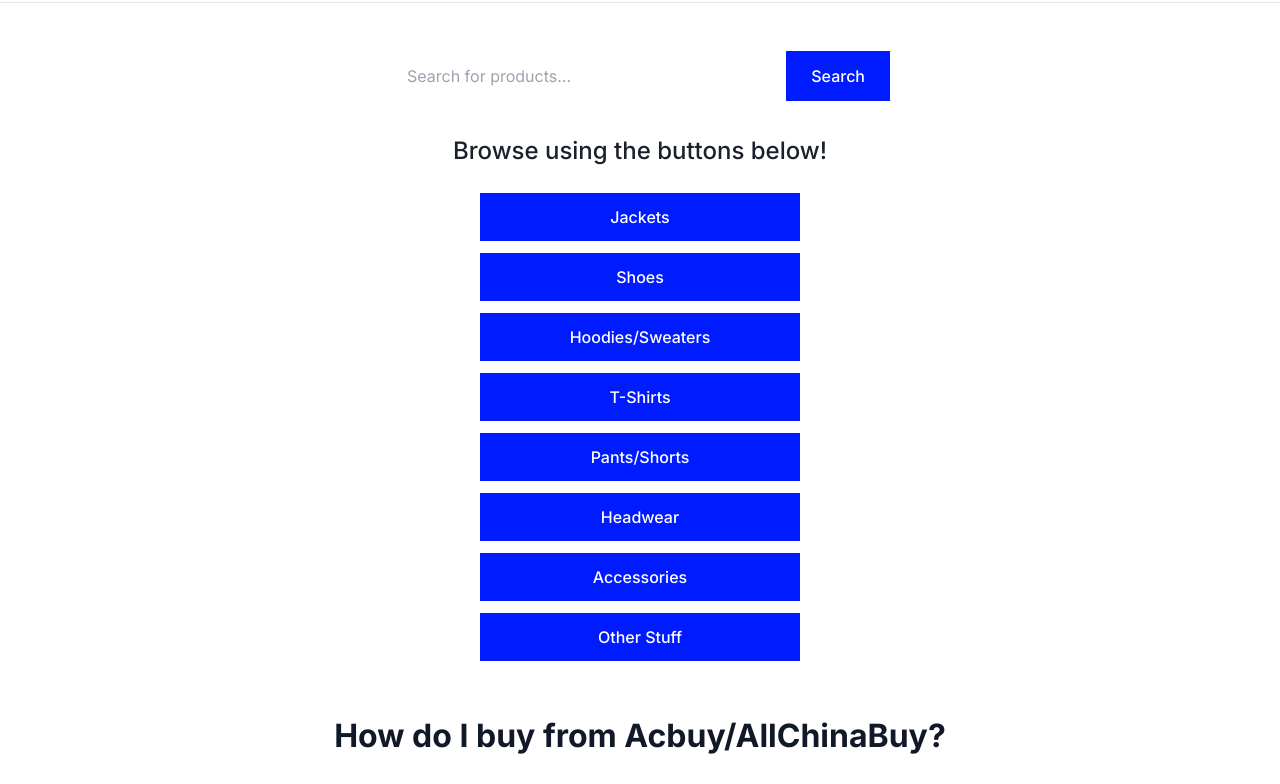
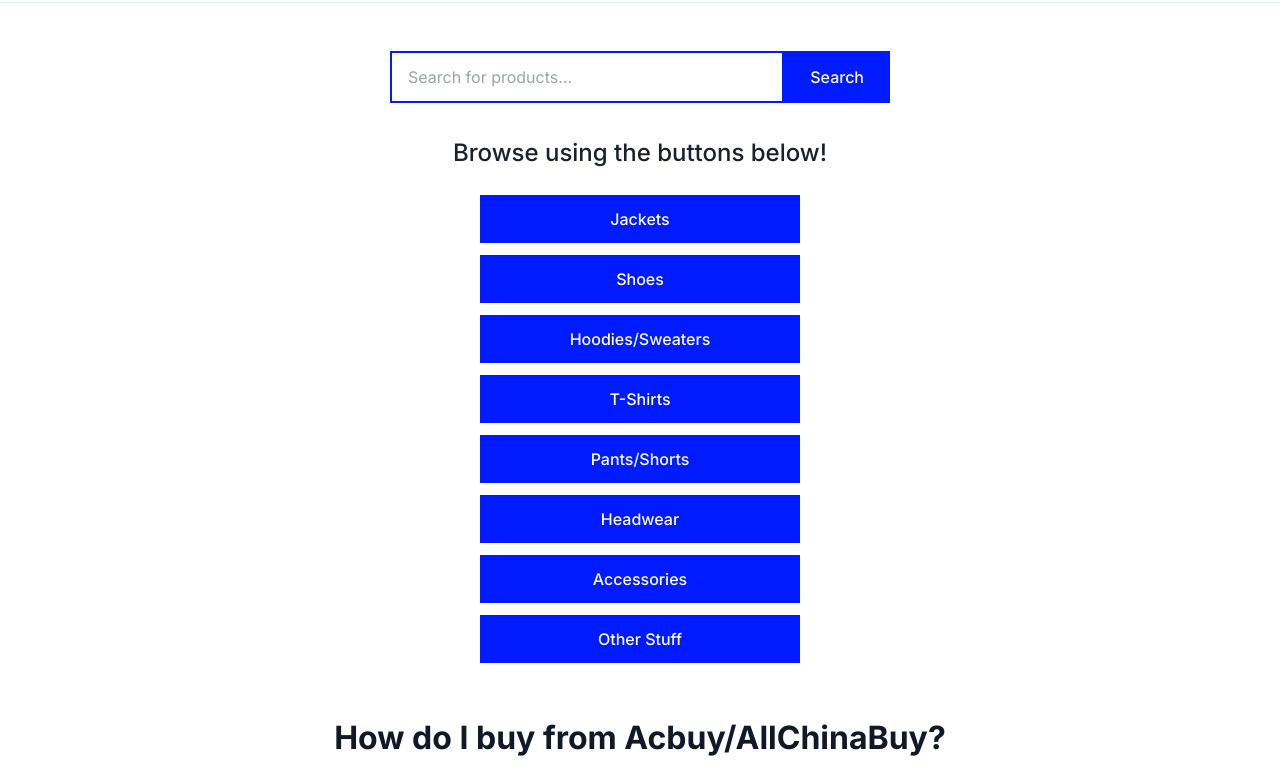
Before and after one commit to 5wagat/FlySht, a plain HTML site: page index.html in a window 1280 px wide. Shown: the part 58-842 px from the top of the page. Drawn offline with nearby package versions, Linux system fonts and the light colour scheme.

Commit message:
index.html

```diff
--- a/index.html
+++ b/index.html
@@ -299,12 +299,18 @@
         #search-input {
             width: 100%;
             padding: 0.75rem 1rem;
-            border: 1px solid #ffffff;
+            border: 2px solid #001BFF;
             font-size: 1rem;
+            transition: border-color 0.2s;
+        }
+        #search-input:hover,
+        #search-input:focus {
+            border-color: #000000;
+            outline: none;
         }
         #search-button {
             padding: 0.75rem 1.5rem;
-            border: 1px solid #001BFF;
+            border: 2px solid #001BFF;
             background-color: #001BFF;
             color: rgb(255, 255, 255);
             font-weight: 500;
```
